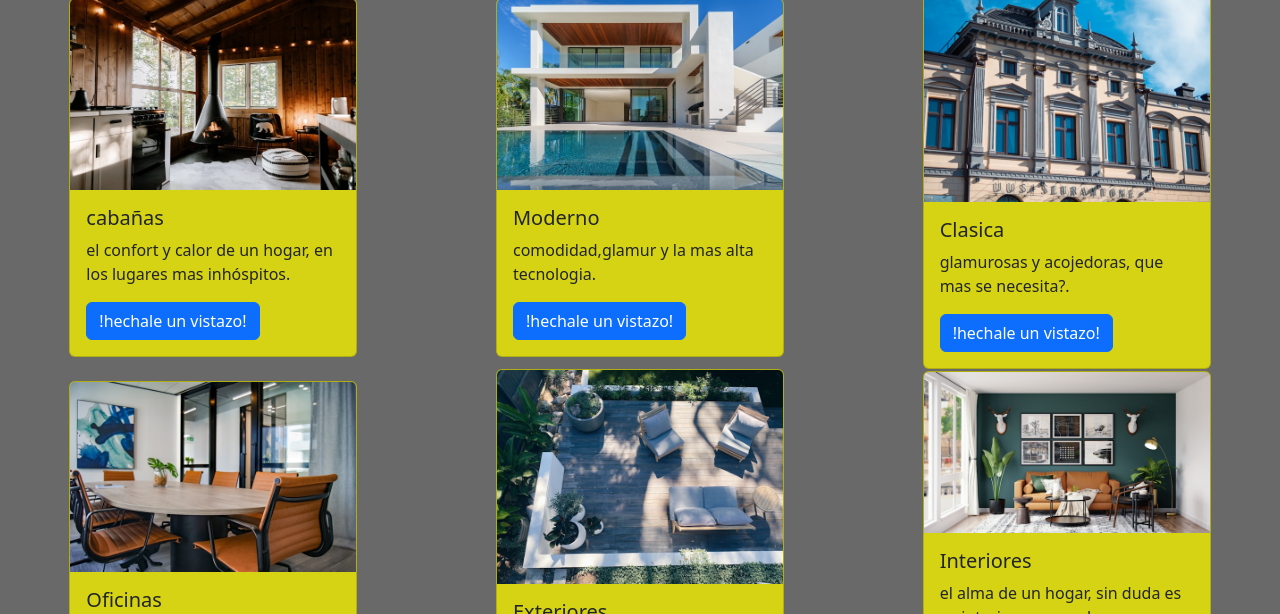
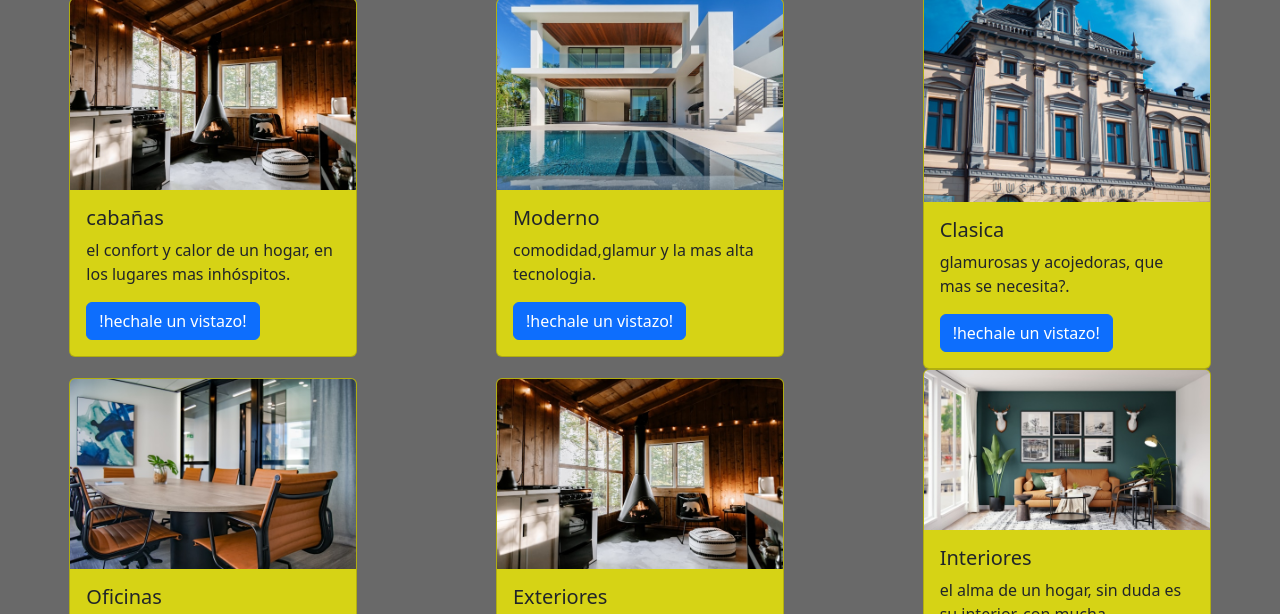
Before and after one commit to francknahuel/prueba-segunda-entrega, a plain HTML site: page pages/galeria.html in a window 1280 px wide. Shown: the part 150-764 px from the top of the page. Drawn offline with nearby package versions, Linux system fonts and the light colour scheme; a web font is replaced by a local one.

Commit message:
prueba de cambios

```diff
--- a/pages/galeria.html
+++ b/pages/galeria.html
@@ -90,7 +90,7 @@
                         </div>
                         </div>
                 <div class="card body-card " style="width: 18rem;">
-                    <img src="./../assets/img/card-exteriores.jpg" class="card-img-top" alt="...">
+                    <img src="./../assets/img/card-cabaña.jpg" class="card-img-top" alt="...">
                     <div class="card-body">
                         <h5 class="card-title">Exteriores</h5>
                         <p class="card-text">diseño ecofriendly,comodos y para todos los estilos.</p>
```
